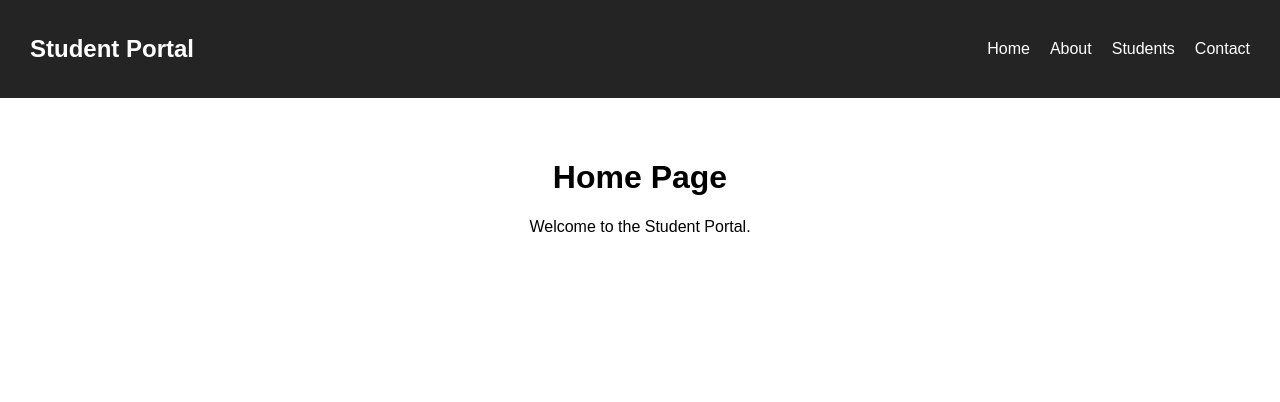
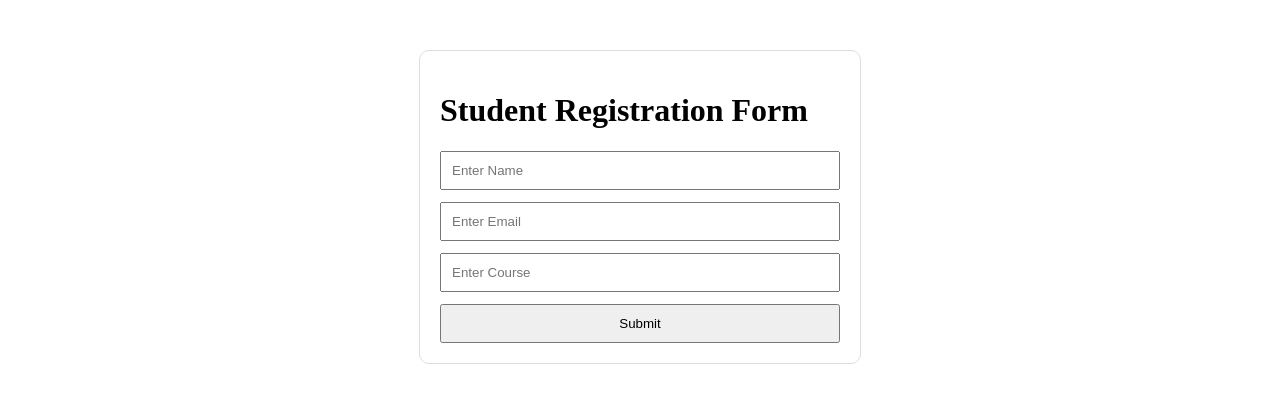
Before and after one commit to Mspatil06/react-learning, a React (Vite) app: page / in a window 1280 px wide. Shown: the top 402 px of the page. Built offline with nearby package versions, Linux system fonts and the light colour scheme.

Commit message:
Day 6 Student Registration Form

```diff
--- a/src/App.css
+++ b/src/App.css
@@ -1,27 +1,22 @@
-body {
- margin: 0;
- font-family: Arial, sans-serif;
+.container {
+ width: 400px;
+ margin: 50px auto;
+ padding: 20px;
+ border: 1px solid #ddd;
+ border-radius: 10px;
 }
-.navbar {
- background: #242424;
- color: white;
- padding: 15px 30px;
+form {
  display: flex;
- justify-content: space-between;
- align-items: center;
+ flex-direction: column;
+ gap: 12px;
 }
-.links {
- display: flex;
- gap: 20px;
+input {
+ padding: 10px;
 }
-.links a {
- color: white;
- text-decoration: none;
+button {
+ padding: 10px;
+ cursor: pointer;
 }
-.links a:hover {
- color: orange;
+.result {
+ margin-top: 20px;
 }
-.page {
- text-align: center;
- padding: 40px;
-}
--- a/src/App.jsx
+++ b/src/App.jsx
@@ -1,27 +1,13 @@
-import { Routes, Route } from 'react-router-dom'
+import StudentForm from './components/StudentForm'
 
-import Navbar from './components/Navbar'
-
-import Home from './pages/Home'
-
-import About from './pages/About'
-
-import Students from './pages/Students'
-
-import Contact from './pages/Contact'
+import './App.css'
 
 function App() {
 
   return (
-<>
-<Navbar />
-<Routes>
-<Route path="/" element={<Home />} />
-<Route path="/about" element={<About />} />
-<Route path="/students" element={<Students />} />
-<Route path="/contact" element={<Contact />} />
-</Routes>
-</>
+<div>
+<StudentForm />
+</div>
 
   )
 
--- /dev/null
+++ b/src/components/StudentForm.jsx
@@ -0,0 +1,48 @@
+import { useState } from 'react'
+function StudentForm() {
+ const [name, setName] = useState('')
+ const [email, setEmail] = useState('')
+ const [course, setCourse] = useState('')
+ const [submitted, setSubmitted] = useState(false)
+ const handleSubmit = (e) => {
+   e.preventDefault()
+   setSubmitted(true)
+ }
+ return (
+<div className="container">
+<h1>Student Registration Form</h1>
+<form onSubmit={handleSubmit}>
+<input
+         type="text"
+         placeholder="Enter Name"
+         value={name}
+         onChange={(e) => setName(e.target.value)}
+       />
+<input
+         type="email"
+         placeholder="Enter Email"
+         value={email}
+         onChange={(e) => setEmail(e.target.value)}
+       />
+<input
+         type="text"
+         placeholder="Enter Course"
+         value={course}
+         onChange={(e) => setCourse(e.target.value)}
+       />
+<button type="submit">
+         Submit
+</button>
+</form>
+     {submitted && (
+<div className="result">
+<h2>Student Details</h2>
+<p>Name: {name}</p>
+<p>Email: {email}</p>
+<p>Course: {course}</p>
+</div>
+     )}
+</div>
+ )
+}
+export default StudentForm
```
